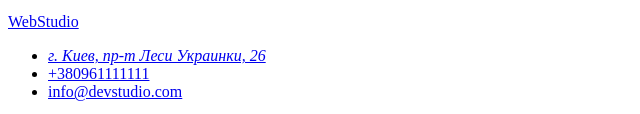
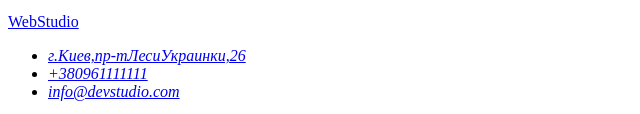
Before and after one commit to Svyrydenko7898/goit-markup-hw-01, a plain HTML site: page index.html in a window 1280 px wide. Shown: the part 1222-1336 px from the top of the page, 0-640 px from the left. Drawn offline with Linux system fonts and the light colour scheme.

Commit message:
Update index.html

```diff
--- a/index.html
+++ b/index.html
@@ -105,12 +105,13 @@
                 <a href="/">WebStudio</a>
 
             <ul>
-                <li><address><a href="г. Киев, пр-т Леси Украинки, 26"> г. Киев, пр-т Леси Украинки, 26 </a> </address></li>
+                <address>
+                <li><a href="г.Киев,пр-тЛесиУкраинки,26">г.Киев,пр-тЛесиУкраинки,26</a></li>
                 <li><a href="tel:+380961111111">+380961111111</a></li>
                 <li><a href="mailto:info@devstudio.com">info@devstudio.com</a></li>
+                </address>
             </ul>
     </footer>
 
-
 </body>
 </html>
```
